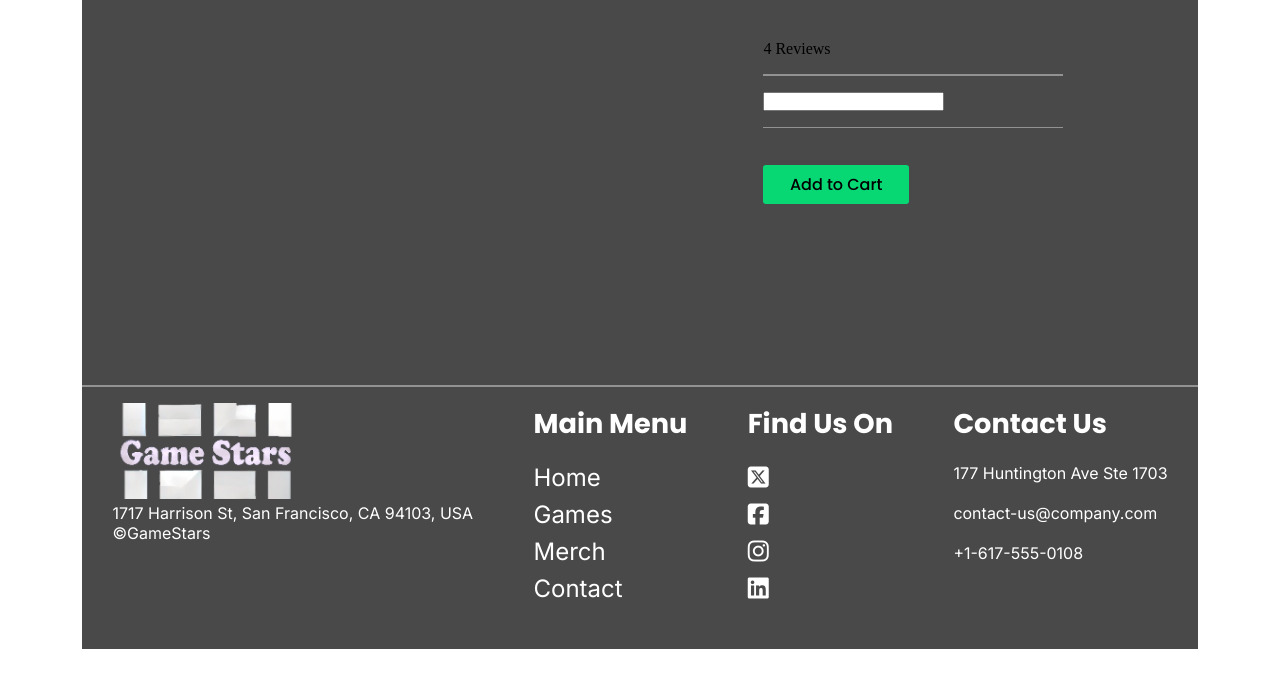
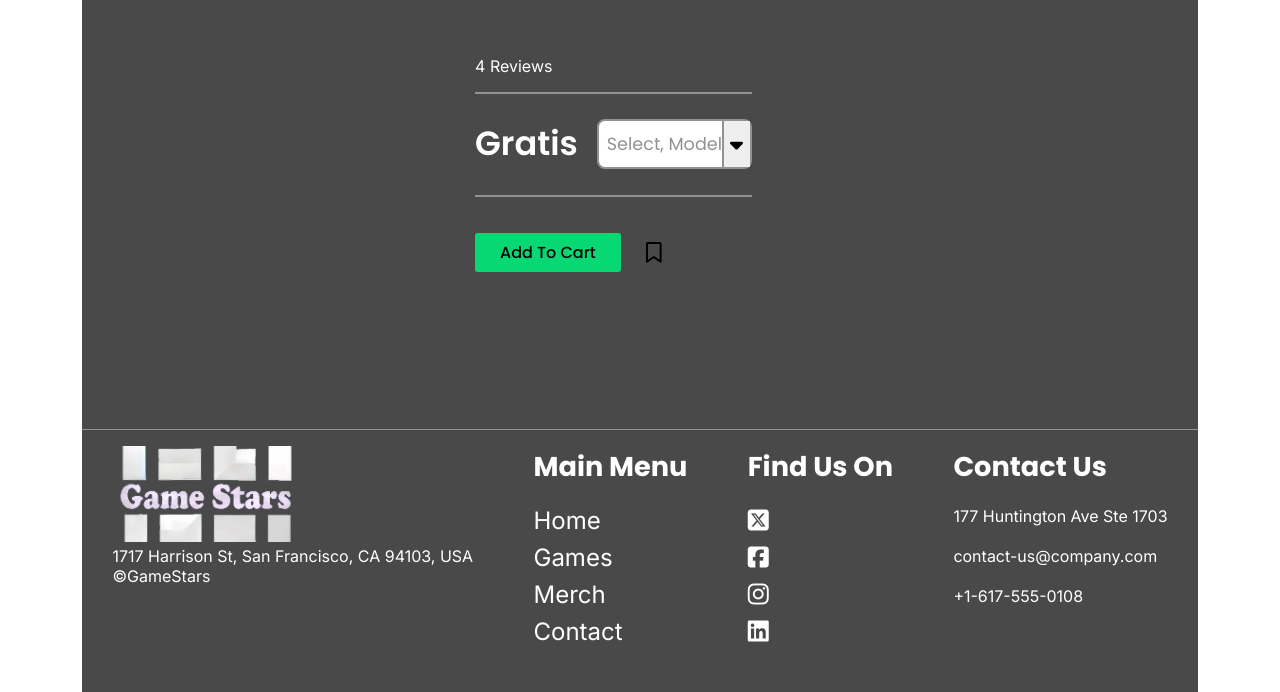
Before and after one commit to supersheeppro/school-project-3, a PHP site: page /review_pagina_1.php in a window 1280 px wide. Shown: the part 89-781 px from the top of the page. Run offline with PHP 8.4, Linux system fonts and the light colour scheme.

Commit message:
laatste dingentjes

```diff
--- a/review_pagina_1.php
+++ b/review_pagina_1.php
@@ -15,13 +15,13 @@
         <meta name="keywords" content="Games, rating, game, videogames, advise">
 
         <!-- Author de naam van de developer van de pagina.  -->
-        <meta name="author" content="Kaya Altona">
+        <meta name="author" content="Devi van Riet">
 
         <!-- De Opdracht van de huidige pagina.  -->
-        <meta name="opdracht" content="Deze pagina is gemaakt door Kaya Altona">
+        <meta name="opdracht" content="Deze pagina is gemaakt door Devi van Riet">
 
         <!-- De titel van de pagina, deze verschijnt op het tabblad, geef hieraan waar de pagina over gaat  -->
-        <title>Gamestars - Homepage</title>
+        <title>Gamestars - Game review 1</title>
 
         <!-- Favicon kleine afbeelding die wordt weergegeven in de browser-tabbladen -->
         <link rel="icon" href="images/favicon.ico" type="image/x-icon">
@@ -30,6 +30,7 @@
         <link rel="stylesheet" href="css/style.css">
         <link rel="stylesheet" href="https://cdnjs.cloudflare.com/ajax/libs/font-awesome/6.7.1/css/all.min.css" integrity="sha512-5Hs3dF2AEPkpNAR7UiOHba+lRSJNeM2ECkwxUIxC1Q/FLycGTbNapWXB4tP889k5T5Ju8fs4b1P5z/iB4nMfSQ==" crossorigin="anonymous" referrerpolicy="no-referrer" />
     </head>
+
 <body>
 <header>
     <nav>
@@ -52,15 +53,22 @@
         </div>
     </nav>
 </header>
+
 <main>
     <section class="container-game-detail">
         <figure>
             <?php
-            if (isset($_GET['titel'])) {
+            if (isset($_GET['titel'])){
                 $game_titel = $_GET['titel'];
             } else {
                 $game_titel = "Gamestars";
             }
+
+            $foto_pegi_lijst = array(
+                "12" => "images/pegi_12.svg",
+                "18" => "images/pegi_18.jpg",
+            );
+
             $ratings = array(
                 "1" => "★☆☆☆☆",
                 "2" => "★★☆☆☆",
@@ -68,75 +76,115 @@
                 "4" => "★★★★☆",
                 "5" => "★★★★★",
             );
+
             $games_lijst = array(
+                "Fortnite" => [
+                    "Titel" => "Fortnite",
+                    "detail" => "Fortnite is een populaire battle royale-game waarin spelers vechten op een eiland tot één winnaar overblijft. Het combineert schieten, bouwen en overleven in kleurrijke omgevingen. Met regelmatige updates, samenwerkingen en verschillende spelmodi blijft het geliefd bij gamers wereldwijd.",
+                    "img" => "images/fortnite.jpg",
+                    "rating" => $ratings["2"],
+                    "pegi" => $foto_pegi_lijst["12"]
+                ],
                 "Minecraft" => [
                     "Titel" => "Minecraft",
                     "detail" => "Minecraft is een creatief sandbox-spel waarin spelers een wereld van blokken verkennen, bouwen en overleven. Het biedt verschillende spelmodi, zoals Survival, Creative en Adventure, en laat spelers onbeperkt bouwen en ontdekken in een procedureel gegenereerde wereld met biomen, vijanden en dimensies. Dankzij de grote vrijheid, een actieve gemeenschap en educatieve toepassingen is Minecraft geschikt voor alle leeftijden en blijft het wereldwijd populair.",
                     "img" => "images/minecraft.webp",
-                    "rating" => $ratings["4"]
+                    "rating" => $ratings["4"],
+                    "pegi" => $foto_pegi_lijst["12"]
 
                 ],
                 "Forest" => [
                     "Titel" => "Forest",
                     "detail" => "Forest",
-                    "img" => "imgpath"
+                    "img" => "imgpath",
+                    "rating" => $ratings["4"],
+                    "pegi" => $foto_pegi_lijst["18"]
+                ],
+                "roblox" => [
+                    "Titel" => "roblox",
+                    "detail" => "roblox",
+                    "img" => "imgpath",
+                    "rating" => $ratings["4"],
+                    "pegi" => $foto_pegi_lijst["12"]
                 ]
             );
-            foreach ($games_lijst as $game => $games_info) {
-                if ($game == $game_titel) {
-                    echo "<img src=$games_info[img]>";
+            foreach ($games_lijst as $game => $game_info){
+                if ($game == $game_titel){
+                    echo "<img src=$game_info[img]>";
+                }
+            }
+
+            ?>
+        </figure>
+        <div class="game-info">
+            <?php
+            foreach ($games_lijst as $game => $game_info){
+                if ($game == $game_titel){
+                    echo "<h1>$game_info[Titel]</h1>";
                 }
             }
             ?>
-            <img>
-        </figure>
-        <div>
+            <div class="rating-box">
                 <?php
                 foreach ($games_lijst as $game => $games_info) {
                     if ($game == $game_titel) {
-                    echo "<h1>$games_info[Titel]</h1>";
+                        echo "<p class='rating-games-info'>$games_info[rating]</p>";
                     }
                 }
                 ?>
-            <div>
-                <?php
-                foreach ($games_lijst as $game => $games_info) {
-                    if ($game == $game_titel) {
-                        echo "<p>$games_info[rating]</p>";
-                    }
-                }
-                ?>
-                <p>
+                <p class="rating-box-p">
                     4 Reviews
                 </p>
             </div>
             <hr>
-            <div>
-                <h2>
-
-                </h2>
-                <input type="text">
+            <div class="box-prijs">
+                <h2>Gratis</h2>
+                <div class="dropdown-box">
+                    <p>Select, Model</p>
+                    <div class="dropdown">
+                        <button id="dropdownbtn" class="dropdown-button">
+                            <svg xmlns="http://www.w3.org/2000/svg" viewBox="0 0 320 512"><!--!Font Awesome Free 6.7.1 by @fontawesome - https://fontawesome.com License - https://fontawesome.com/license/free Copyright 2024 Fonticons, Inc.--><path d="M137.4 374.6c12.5 12.5 32.8 12.5 45.3 0l128-128c9.2-9.2 11.9-22.9 6.9-34.9s-16.6-19.8-29.6-19.8L32 192c-12.9 0-24.6 7.8-29.6 19.8s-2.2 25.7 6.9 34.9l128 128z"/></svg>
+                        </button>
+                        <div id="dropdowncnt" class="dropdown-content">
+                            <a href="#">Battle Royale</a>
+                            <a href="#">Save The World</a>
+                        </div>
+                    </div>
+                </div>
             </div>
             <hr>
             <?php
-                foreach ($games_lijst as $game => $games_info) {
-                    if ($game == $game_titel) {
-                        echo "<p>$games_info[detail]</p>";
+            foreach ($games_lijst as $game => $game_info){
+                if ($game == $game_titel){
+                    echo "<p class=tekst-game-detail-2>$game_info[detail]</p>";
                 }
             }
+
             ?>
-            <div>
-                <div class="box-cart">
-                    <a href="#" class="button-cart">
-                        <p>Add to Cart</p>
+            <div class="box-add-to-cart">
+                <div class="cart-box">
+                    <div class="box-cart2">
+                        <a href="#" class="button-cart2">
+                            <p>Add To Cart</p>
                         </a>
                     </div>
-                <svg></svg>
+                    <svg id="svg1" xmlns="http://www.w3.org/2000/svg" viewBox="0 0 384 512"><!--!Font Awesome Free 6.7.1 by @fontawesome - https://fontawesome.com License - https://fontawesome.com/license/free Copyright 2024 Fonticons, Inc.--><path d="M0 48C0 21.5 21.5 0 48 0l0 48 0 393.4 130.1-92.9c8.3-6 19.6-6 27.9 0L336 441.4 336 48 48 48 48 0 336 0c26.5 0 48 21.5 48 48l0 440c0 9-5 17.2-13 21.3s-17.6 3.4-24.9-1.8L192 397.5 37.9 507.5c-7.3 5.2-16.9 5.9-24.9 1.8S0 497 0 488L0 48z"/></svg>
+                    <svg id="svg2" xmlns="http://www.w3.org/2000/svg" viewBox="0 0 384 512"><!--!Font Awesome Free 6.7.1 by @fontawesome - https://fontawesome.com License - https://fontawesome.com/license/free Copyright 2024 Fonticons, Inc.--><path d="M0 48V487.7C0 501.1 10.9 512 24.3 512c5 0 9.9-1.5 14-4.4L192 400 345.7 507.6c4.1 2.9 9 4.4 14 4.4c13.4 0 24.3-10.9 24.3-24.3V48c0-26.5-21.5-48-48-48H48C21.5 0 0 21.5 0 48z"/></svg>
+                </div>
+                <?php
+
+                foreach ($games_lijst as $game => $game_info){
+                    if ($game == $game_titel){
+                        echo "<img src=$game_info[pegi]>";
+                    }
+                }
+
+                ?>
             </div>
         </div>
     </section>
+</main>
 
-</main>
 <footer>
     <hr>
     <div class="footer-content">
@@ -176,4 +224,6 @@
         Disclaimer: This website is not responsible for any mistakes
     </p>
 </footer>
-<body>
+<script src="js/script.js"></script>
+</body>
+</html>
```
Also changed, not shown: review_pagina_2.php (+17 -2 lines). Lines whose indentation alone changed are shown as unchanged.
